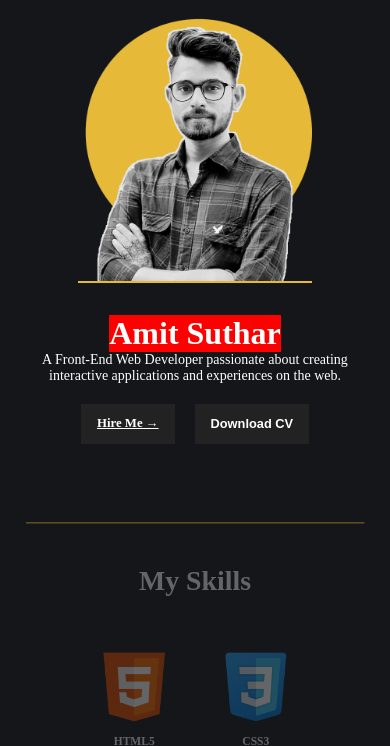
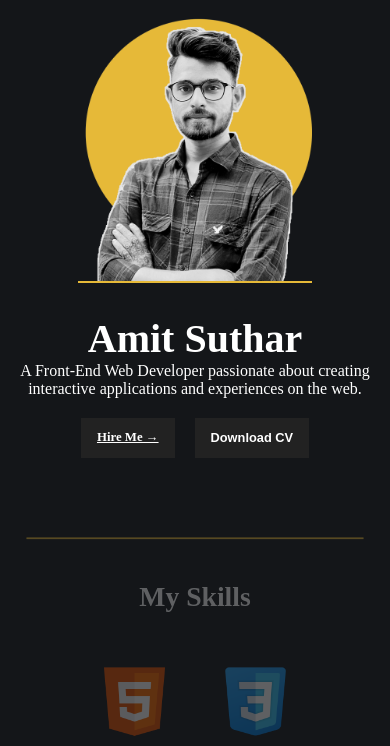
Before and after one commit to amitsuthar803/portfolio-plain, a plain HTML site: page index.html in a window 390 px wide. Shown: the top 746 px of the page. Drawn offline with Linux system fonts and the light colour scheme; a web font is replaced by a local one.

```diff
--- a/style.css
+++ b/style.css
@@ -97,6 +97,10 @@
   text-decoration: none;
   font-size: 18px;
   cursor: none;
+}
+
+.navbar-list li a i {
+  display: none;
 }
 
 #about {
@@ -865,11 +869,10 @@
   }
 
   .home-left h2 {
-    font-size: 2rem;
-    background-color: red;
+    font-size: 2.5rem;
   }
   .home-left p {
-    font-size: 14px;
+    font-size: 16px;
   }
 
   header {
@@ -1089,7 +1092,6 @@
 
   .home-left h2 {
     font-size: 3.5rem;
-    background-color: teal;
   }
   .home-left p {
     font-size: 18px;
```
